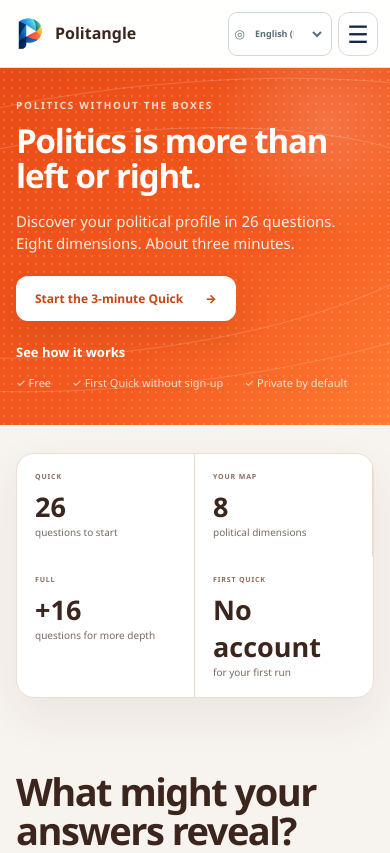
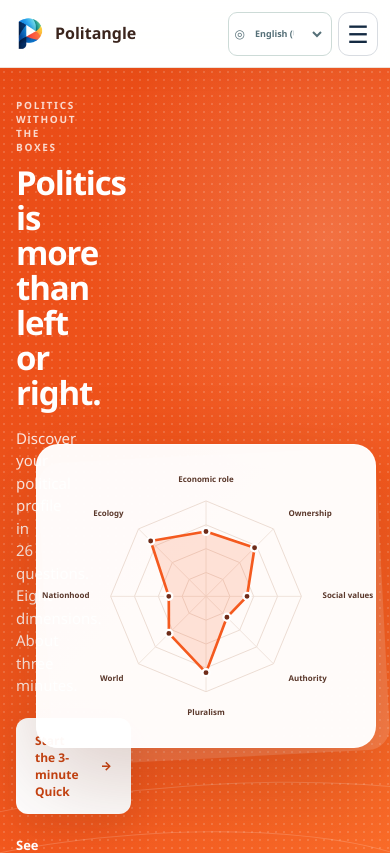
Before and after one commit to unikmo/Politangle, a Next.js app: page / in a window 390 px wide. Shown: the top 853 px of the page. Built offline with nearby package versions, Linux system fonts and the light colour scheme.

Commit message:
Scale restored eight-axis graph to desktop and mobile hero dimensions

```diff
--- a/app/conversion-layout-fix.css
+++ b/app/conversion-layout-fix.css
@@ -56,3 +56,20 @@
  .home .p-hero .p-lead{margin-top:12px}
  .home .p-hero .p-actions{margin-top:15px}
 }
+
+/* Restore the eight-axis visual identity; scale chart instead of removing it. */
+.home .p-hero-grid{grid-template-columns:minmax(0,1.08fr) minmax(340px,.92fr);gap:clamp(20px,3vw,48px)}
+.home .p-hero-stage{display:grid;min-height:0;place-items:center;min-width:0}
+.home .p-hero-stage .p-hero-shape-hook{width:min(100%,450px);padding:16px 12px 12px;border-radius:22px;transform:none}
+.home .p-hero-stage .p-hero-shape-hook:before{inset:10px -8px -10px 8px;border-radius:22px}
+.home .p-hero-stage .p-shape-preview{display:block;width:100%;height:auto;max-height:min(45vw,380px);overflow:visible}
+.home .p-hero-stage .p-shape-label{font-size:9px}
+@media(max-width:950px) and (min-width:701px){
+ .home .p-hero-grid{grid-template-columns:minmax(0,1fr) minmax(290px,.8fr);gap:18px}
+ .home .p-hero-stage .p-hero-shape-hook{padding:8px}
+}
+@media(max-width:700px){
+ .home .p-hero-stage{display:grid;min-height:0}
+ .home .p-hero-stage .p-hero-shape-hook{width:min(100%,400px);padding:10px}
+ .home .p-hero-stage .p-shape-preview{max-height:330px}
+}
```
